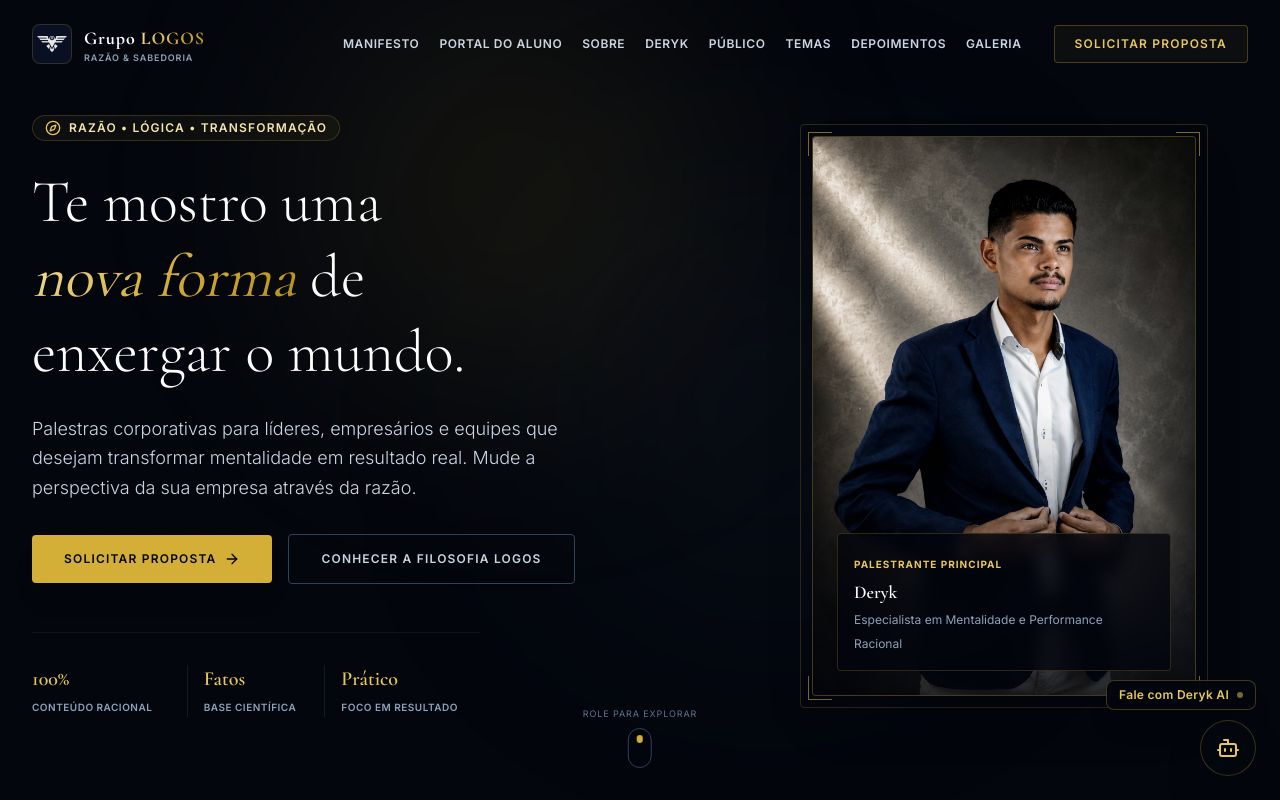
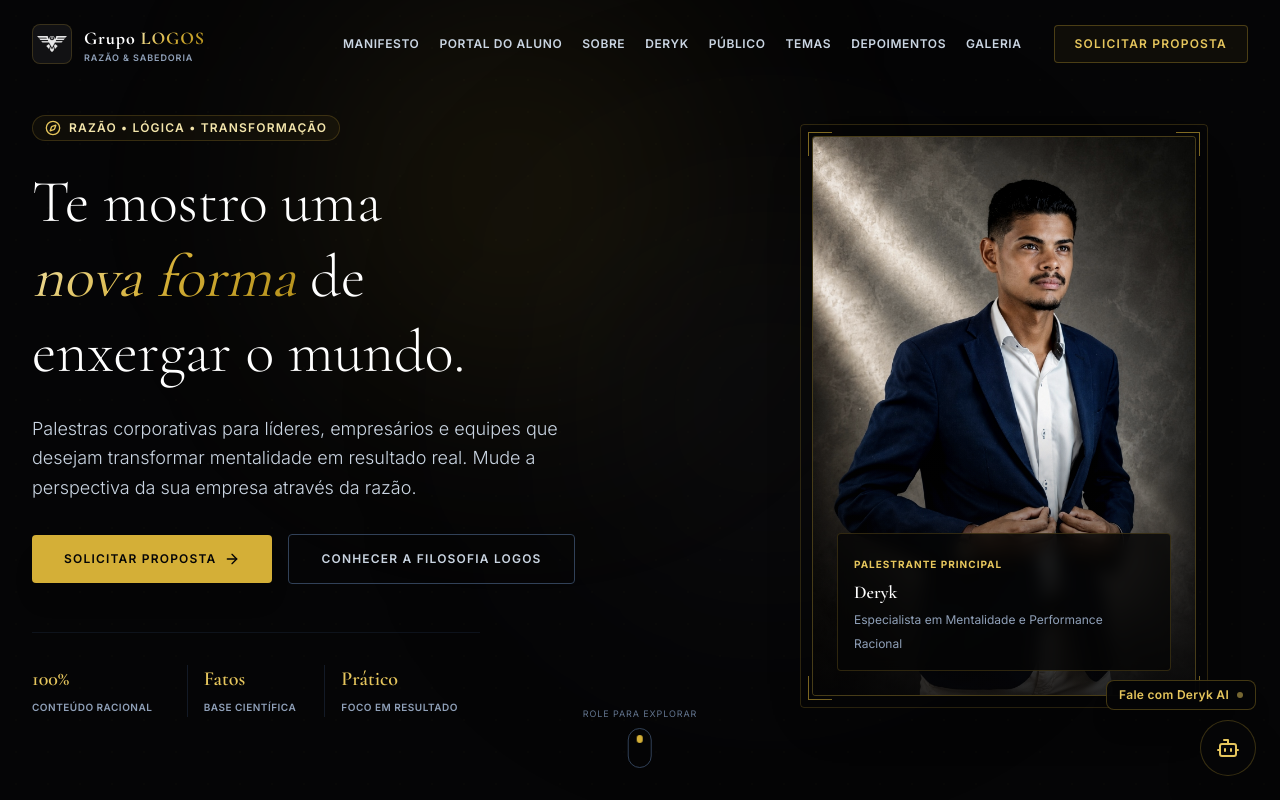
Before and after one commit to logosincompany/grupo-logos, a Next.js app: page / in a window 1280 px wide. Shown: the top 800 px of the page. Built offline with nearby package versions, Linux system fonts and the light colour scheme.

Commit message:
mudando paleta de cores para preto

```diff
--- a/src/app/globals.css
+++ b/src/app/globals.css
@@ -1,15 +1,15 @@
 @import "tailwindcss";
 
 :root {
-  /* Brand Navy & Dark Palette */
-  --background: #050914;
+  /* Brand Black & Dark Palette (Preto Obsidiana) */
+  --background: #0a0a0c;
   --foreground: #f8fafc;
 
-  --navy-950: #03060d;
-  --navy-900: #050914;
-  --navy-850: #0a1024;
-  --navy-800: #0f172a;
-  --navy-700: #1e293b;
+  --navy-950: #050506;
+  --navy-900: #0a0a0c;
+  --navy-850: #121214;
+  --navy-800: #18181c;
+  --navy-700: #27272a;
 
   /* Brand Gold Palette */
   --gold-300: #f3e5ab;
@@ -70,7 +70,7 @@ h1, h2, h3, h4, h5, h6 {
 }
 
 .navy-gold-border {
-  border-image: linear-gradient(to right, #050914, #d4af37, #050914) 1;
+  border-image: linear-gradient(to right, #0a0a0c, #d4af37, #0a0a0c) 1;
 }
 
 .glow-btn {
--- a/src/components/Themes.tsx
+++ b/src/components/Themes.tsx
@@ -54,15 +54,15 @@ export default function Themes() {
     <section id="temas" className="py-24 bg-navy-900 border-y border-gold-500/10 relative overflow-hidden">
 
       {/* Background Image with low opacity */}
-      <div className="absolute inset-0 z-0 opacity-70 pointer-events-none">
+      <div className="absolute inset-0 z-0 opacity-60 pointer-events-none">
         <Image
           src="/images/palestras-bg.jpg"
           alt="Palestra Grupo LOGOS"
           fill
           className="object-cover object-center"
         />
-        <div className="absolute inset-0 bg-gradient-to-b from-navy-900 via-transparent to-navy-900" />
-        <div className="absolute inset-0 bg-gradient-to-r from-navy-900 via-transparent to-navy-900" />
+        <div className="absolute inset-0 bg-linear-to-b from-navy-900 via-transparent to-navy-900" />
+        <div className="absolute inset-0 bg-linear-to-r from-navy-900 via-transparent to-navy-900" />
       </div>
 
       {/* Glow highlight */}
```
